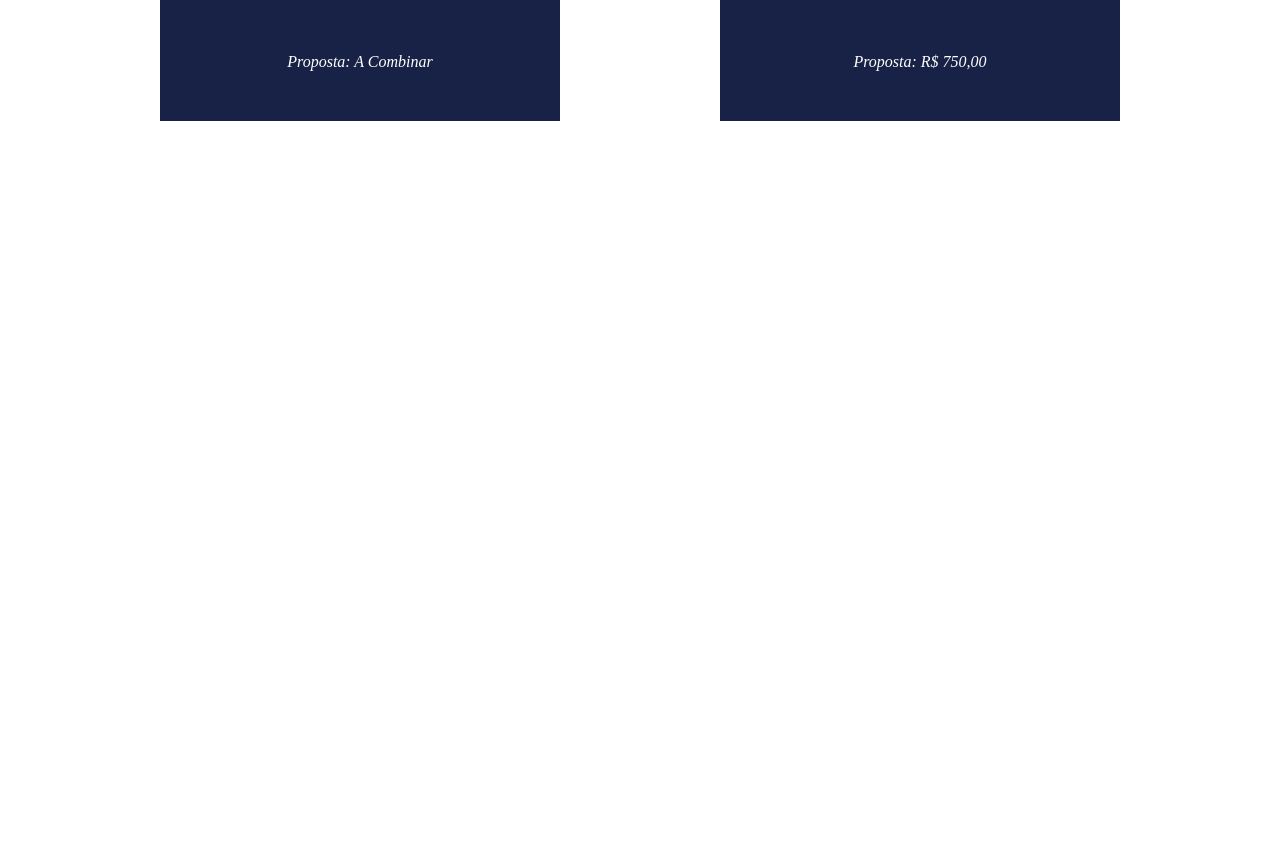
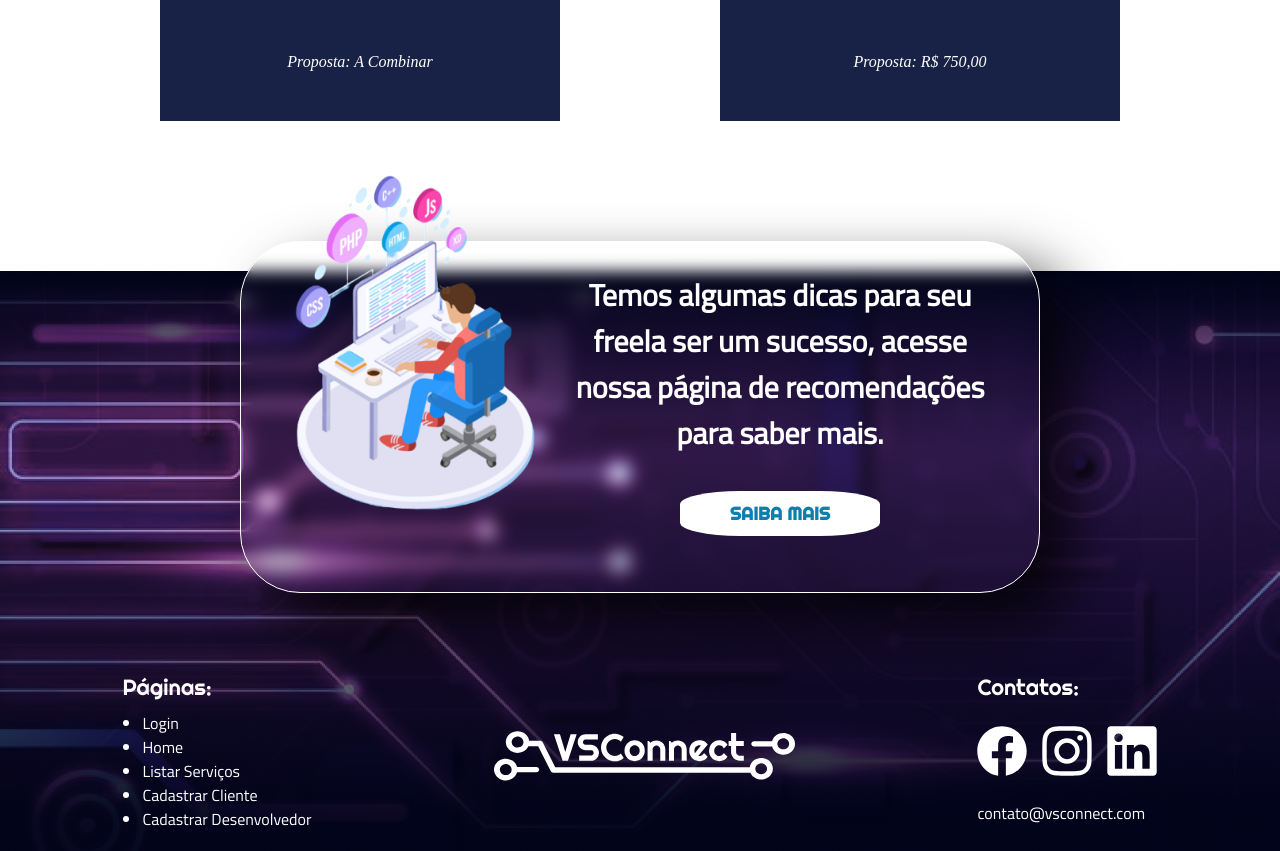
Before and after one commit to liandramorais/VSConnect, a plain HTML site: page home/index.html in a window 1280 px wide. Shown: the part 2469-3320 px from the top of the page. Before the commit the page ends 2740 px from the top, so only its background shows below. Drawn offline with Linux system fonts and the light colour scheme.

Commit message:
Inclusão do footer VSConnect

```diff
--- a/home/index.html
+++ b/home/index.html
@@ -88,6 +88,37 @@
             </div>
         </section>
     </main>
+    <footer >
+        <div class="div_dicas">
+            <img src="../img/dev.png" alt="">
+            <div>
+                <p>Temos algumas dicas para seu freela ser um sucesso, acesse nossa página de recomendações para saber mais.</p>
+                <a href="#" class="botao btn_saiba">saiba mais</a>
+            </div>
+        </div>
+        <div class="footerPt2">
+            <div>
+                <span>Páginas:</span>
+                <ul>
+                    <li>Login</li>
+                    <li>Home</li>
+                    <li>Listar Serviços</li>
+                    <li>Cadastrar Cliente</li>
+                    <li>Cadastrar Desenvolvedor</li>
+                </ul>
+            </div>
+            <img src="../img/logo.svg" alt="">
+            <div>
+                <span>Contatos:</span>
+                <div class="sociais">
+                    <img src="../img/facebook.svg" alt="">
+                    <img src="../img/instagram.svg" alt="">
+                    <img src="../img/linkedin.svg" alt="">
+                </div>
+                <p>contato@vsconnect.com</p>
+            </div>
+        </div>
+    </footer>
 </body>
 
 </html>
--- a/home/style.css
+++ b/home/style.css
@@ -238,3 +238,98 @@ main li{
     top: -30px;
     width: 120px;
 }
+
+footer{
+    background-image: url(../img/background_footer.png);
+
+    display: flex;
+    flex-direction: column;
+    align-items:  center;
+    width: 100%;
+    padding-bottom: 20px;
+
+}
+
+.div_dicas{
+    display: flex;
+
+    position: relative;
+    top: -30px;
+    margin-bottom: 50px;
+
+    width: 800px;
+    padding: 0 50px;
+
+    background: rgba(255, 255, 255, 0.01);
+    border: 1px solid #FFFFFF;
+    box-shadow: 30px 30px 60px rgba(0, 0, 0, 0.8);
+    backdrop-filter: blur(7.5px);
+    border-radius: 60px;
+
+    font-family: var(--font2);
+    font-size: 30px;
+    color: var(--branco);
+    text-align: center;
+    font-weight: 600;
+}
+
+.div_dicas img{
+    width: 280px;
+    height: 350px;
+    position: relative;
+    top: -80px;
+}
+
+.div_dicas p{
+    margin: 30px 0;
+}
+.div_dicas a{
+    color: var(--azulC);
+}
+
+.btn_saiba{
+    background: var(--branco);
+    border-radius: 30%;
+    padding: 11px 50px;
+}
+
+.footerPt2{
+    display: flex;
+    width: 1400px;
+    justify-content: space-evenly;
+    color: var(--branco);
+}
+
+
+.footerPt2 span{
+    font-family: var(--font1);
+    font-size: 22px;
+}
+
+
+.footerPt2 li{
+    font-family: var(--font2);
+}
+
+.footerPt2 ul{
+    padding-left: 20px;
+    margin-top: 10px;
+}
+
+.sociais{
+    display: flex;
+    justify-content: space-between;
+    width: 100%;
+    margin: 25px 30px 25px 0;
+
+}
+
+.sociais img{
+    width: 50px;
+    height: 50px;
+}
+
+.footerPt2 p{
+    font-family: var(--font2);
+    font-size: 16px;
+}
```
